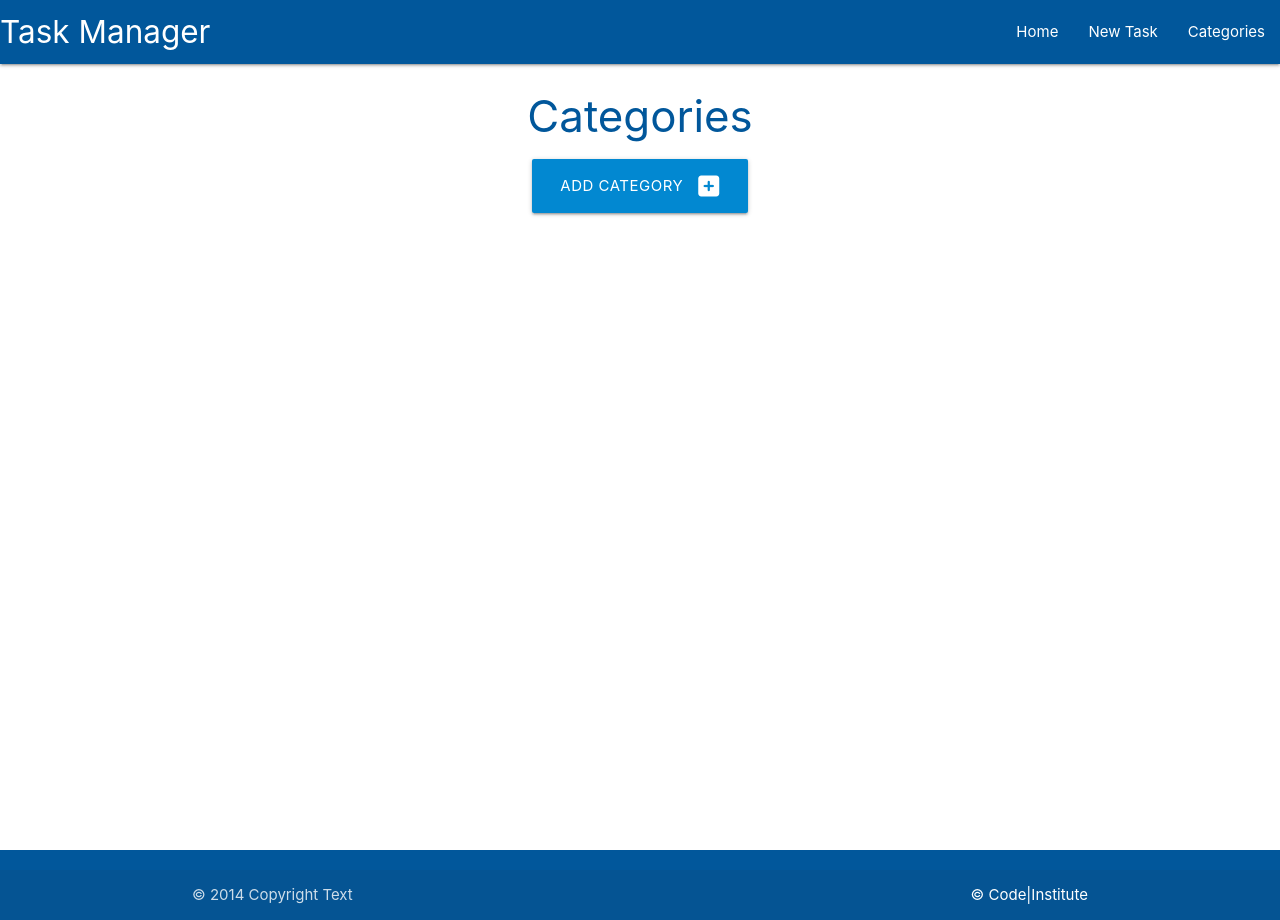
After one commit to JohanPlAr/task-manager, a Flask app: page /categories in a window 1280 px wide. The commit adds this page. Run offline with Flask 3, Linux system fonts and the light colour scheme.

```diff
--- a/taskmanager/models.py
+++ b/taskmanager/models.py
@@ -4,7 +4,7 @@ from taskmanager import db
 class Category(db.Model):
     id = db.Column(db.Integer, primary_key=True)
     category_name = db.Column(db.String(25), unique=True, nullable=False)
-    tasks = db.relationship("task", backref="category", cascade="all, delete", lazy=True)
+    tasks = db.relationship("Task", backref="category", cascade="all, delete", lazy=True)
 
     def __repr__(self):
         return self
--- a/taskmanager/routes.py
+++ b/taskmanager/routes.py
@@ -1,7 +1,20 @@
-from flask import render_template
+from flask import render_template, request, redirect, url_for
 from taskmanager import app, db
 from taskmanager.models import Category, Task
 
 @app.route("/")
 def home():
     return render_template("tasks.html")
+
+@app.route("/categories")
+def categories():
+    return render_template("categories.html")
+
+@app.route("/add_category", methods=["GET", "POST"])
+def add_category():
+    if request.method == "POST":
+        category = Category(category_name=request.form.get("category_name"))
+        db.session.add(category)
+        db.session.commit()
+        return redirect(url_for("categories"))
+    return render_template("add_category.html")
--- a/taskmanager/templates/base.html
+++ b/taskmanager/templates/base.html
@@ -15,11 +15,11 @@
     <nav class="light-blue darken-4">
         <div class="nav-wrapper">
           <a href="{{ url_for('home') }}" class="brand-logo">Task Manager</a>
-          <a href="#" data-target="mobile-demo" class="sidenav-trigger"><i class="fas fa-bars">menu</i></a>
+          <a href="#" data-target="mobile-demo" class="sidenav-trigger"><i class="fas fa-bars"></i></a>
           <ul class="right hide-on-med-and-down">
             <li><a href="{{ url_for('home') }}">Home</a></li>
             <li><a href="">New Task</a></li>
-            <li><a href="">Categories</a></li>
+            <li><a href="{{ url_for('categories') }}">Categories</a></li>
 
           </ul>
         </div>
@@ -28,7 +28,7 @@
       <ul class="sidenav" id="mobile-demo">
         <li><a href="{{ url_for('home') }}">Home</a></li>
         <li><a href="">New Task</a></li>
-        <li><a href="">Categories</a></li>
+        <li><a href="{{ url_for('categories') }}">Categories</a></li>
 
       </ul>
 </header>
--- /dev/null
+++ b/taskmanager/templates/categories.html
@@ -0,0 +1,15 @@
+{% extends "base.html" %}
+{% block content %}
+
+<h3 class="light-blue-text text-darken-4 center-align">Categories</h3>
+
+<div class="row">
+    <div class="col s12 center-align">
+        <a href="{{ url_for('add_category') }}" class="btn-large light-blue darken-2">
+            Add Category <i class="fas fa-plus-square right"></i>
+        </a>
+    </div>
+</div>
+
+
+{% endblock %}
--- a/taskmanager/templates/tasks.html
+++ b/taskmanager/templates/tasks.html
@@ -1,6 +1,6 @@
 {% extends "base.html" %}
 {% block content %}
 
-<hr3 class="light-blue-text text-darken-4 center-align">Tasks</hr3>
+<h3 class="light-blue-text text-darken-4 center-align">Tasks</h3>
 
 {% endblock %}
```
Also changed, not shown: taskmanager/templates/add_category.html (added, +26 -0 lines).
